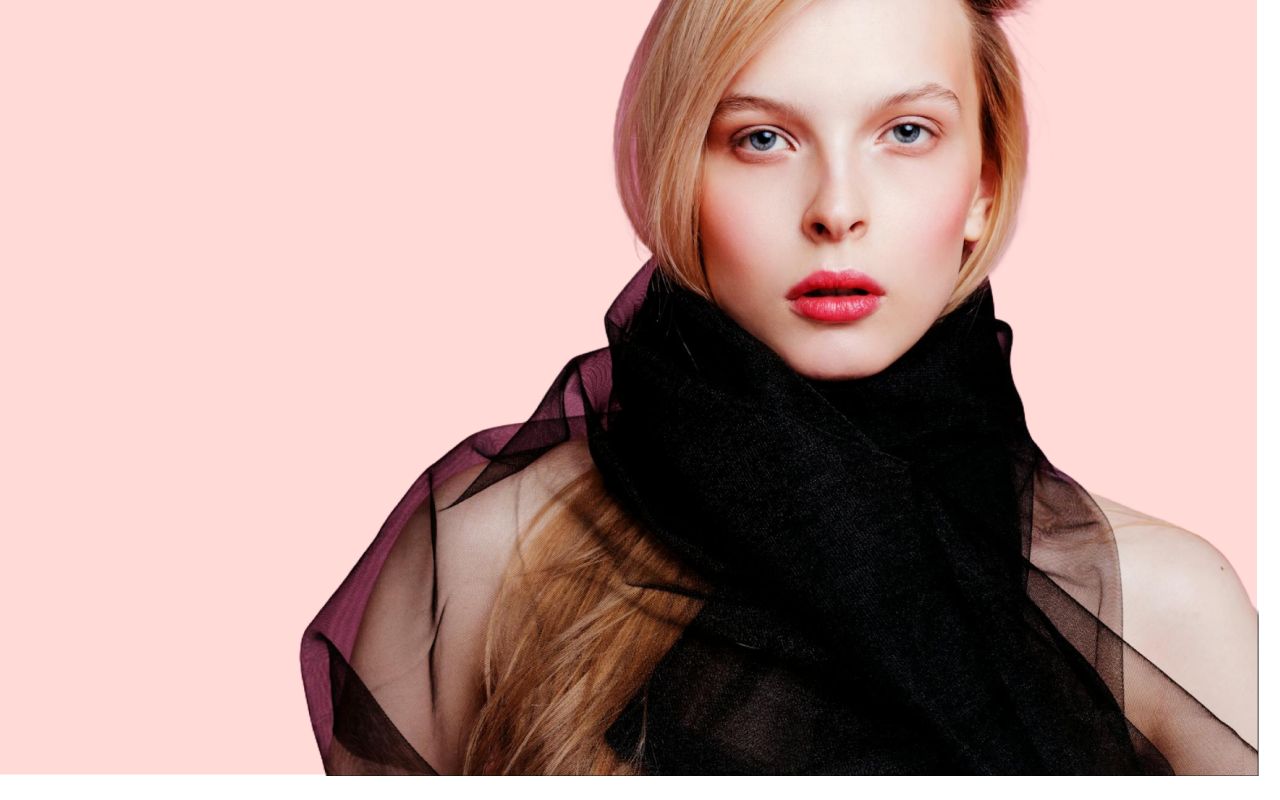
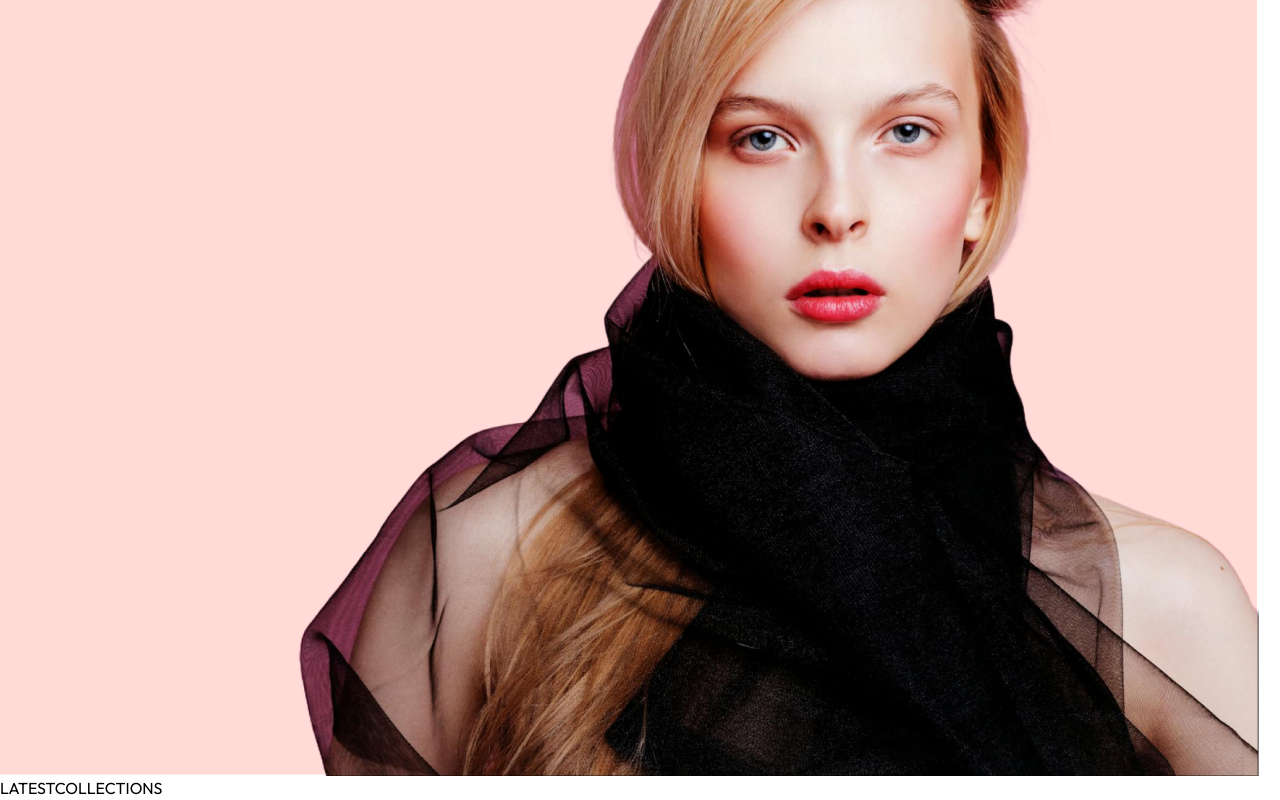
Before and after one commit to AvishkaGit/E-commerce-MERN, a React (Vite) app in the folder frontend/: page / in a window 1280 px wide. Shown: the part 826-1626 px from the top of the page. Before the commit the page ends 1602 px from the top, so only its background shows below. Built offline with nearby package versions, Linux system fonts and the light colour scheme.

Commit message:
ShopContexst ,Title
Shopcontext and tittle components create

```diff
--- /dev/null
+++ b/frontend/src/components/LatestCollection.jsx
@@ -0,0 +1,18 @@
+import React, { useContext } from 'react'
+import { ShopContext } from '../context/ShopContext'
+import Title from './Title';
+
+const LatestCollection = () => {
+
+    const { products } = useContext(ShopContext);
+
+    return (
+        <div className='my-10'>
+            <div className='py-8 text-3xl text-center'>
+                <Title text1={'LATEST'} text2={'COLLECTIONS'} />
+            </div>
+        </div>
+    )
+}
+
+export default LatestCollection
--- /dev/null
+++ b/frontend/src/components/Title.jsx
@@ -0,0 +1,12 @@
+import React from 'react'
+
+const Title = ({ text1, text2 }) => {
+  return (
+    <div className='inline-flex items-center gap-1 mb-3'>
+      <p className='text-gray-500'>{text1}<span className='font-medium text-gray-700'>{text2}</span></p>
+      <p className='w-8 sm:w-12 h-[1px] sm:h-[2px] bg-gray-700'></p>
+    </div>
+  )
+}
+
+export default Title
--- /dev/null
+++ b/frontend/src/context/ShopContext.jsx
@@ -0,0 +1,23 @@
+import {createContext} from 'react';
+import { products } from '../assets/assets'
+
+
+export const ShopContext = createContext();
+
+const ShopContextProvider = (props) => {
+
+    const currency = '$';
+    const delivery_fee = 10;
+
+    const value = {
+        products, currency, delivery_fee
+    }
+
+    return (
+        <ShopContext.Provider value={value}>
+            {props.children}
+        </ShopContext.Provider>
+    )
+}
+
+export default ShopContextProvider;
--- a/frontend/src/main.jsx
+++ b/frontend/src/main.jsx
@@ -2,10 +2,13 @@
 import { createRoot } from 'react-dom/client'
 import App from './App.jsx'
 import './index.css'
-import {BrowserRouter} from 'react-router-dom'
+import { BrowserRouter } from 'react-router-dom'
+import ShopContextProvider from './context/ShopContext.jsx'
 
 createRoot(document.getElementById('root')).render(
   <BrowserRouter>
-    <App />
+    <ShopContextProvider>
+      <App />
+    </ShopContextProvider>
   </BrowserRouter>,
 )
--- a/frontend/src/pages/Home.jsx
+++ b/frontend/src/pages/Home.jsx
@@ -1,10 +1,12 @@
 import React from 'react'
 import Hero from '../components/Hero'
+import LatestCollection from '../components/LatestCollection'
 
 const Home = () => {
   return (
     <div>
       <Hero />
+      <LatestCollection />
     </div>
   )
 }
```
